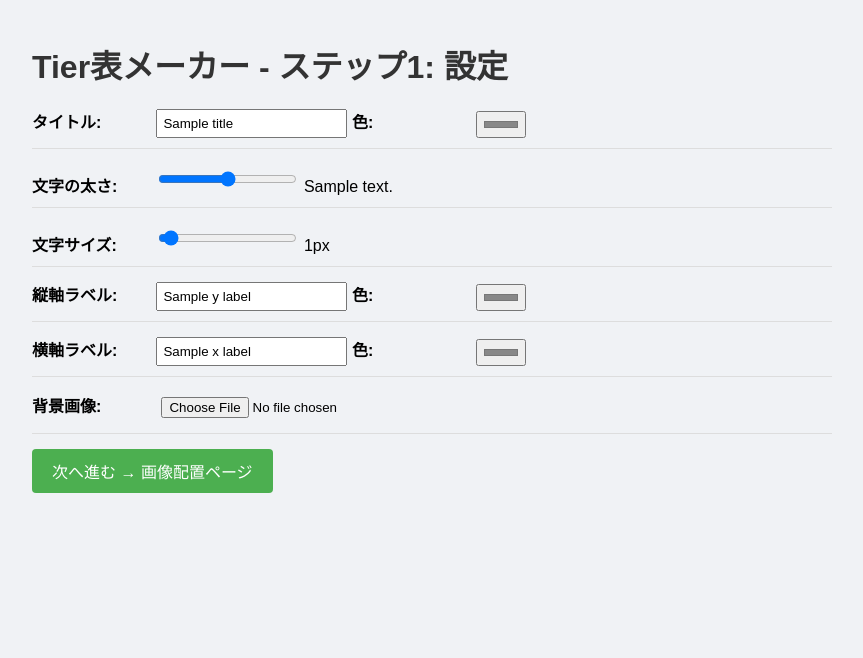
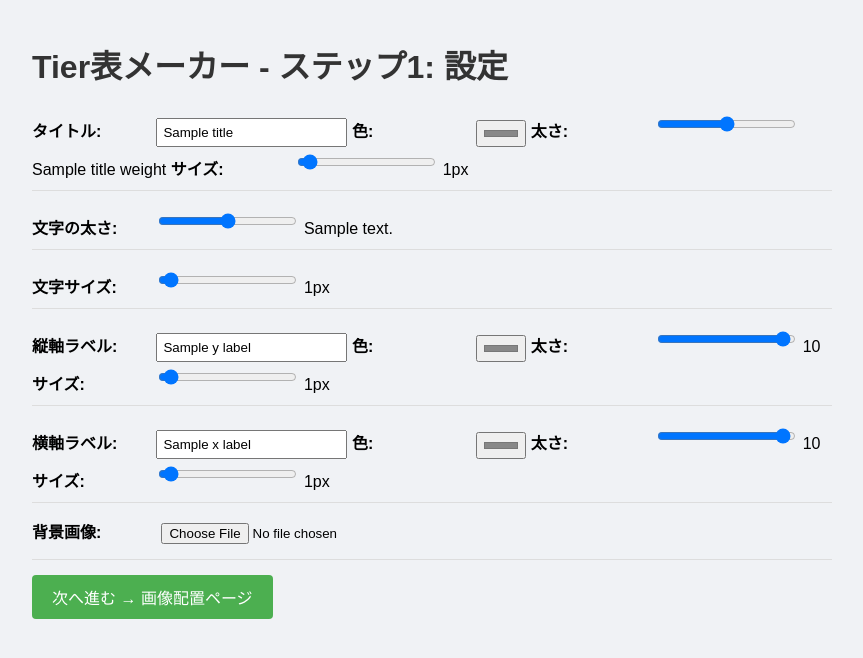
Before and after one commit to masato1224-git/Tier_chart_maker, a Flask app: template home/templates/step1_settings.html in a window 1280 px wide. Shown: the top 658 px of the page, without its empty margins (208-1071 px from the left). Run offline with Flask 3, Linux system fonts and the light colour scheme; the template is opened without the code that fills it: most values are stand-ins (such as "Sample title", 1, 10 or a date in 2020).

Commit message:
バグ修正、機能追加

```diff
--- a/home/__init__.py
+++ b/home/__init__.py
@@ -2,4 +2,3 @@ from flask import Flask, render_template, request, send_file
 import os
 app = Flask(__name__)
 app.secret_key = 'tier_chart_maker_secret_2024'
-import home.main as main
--- a/home/main.py
+++ b/home/main.py
@@ -1,4 +1,13 @@
-from home import app
+from flask import Flask, render_template, request, redirect, url_for, session, jsonify
+from werkzeug.utils import secure_filename
+from PIL import Image, ImageDraw, ImageFont
+import io
+import base64
+import os
+import uuid
+
+app = Flask(__name__)
+app.secret_key = 'tier_chart_maker_secret_2024'
 from flask import render_template, request, send_file, session, redirect, url_for
 from PIL import Image, ImageDraw, ImageFont
 from werkzeug.utils import secure_filename
@@ -63,10 +72,16 @@ def index():
 
         session['title'] = request.form.get('title', 'My Tier')
         session['title_color'] = normalize_color(request.form.get('title_color', '#ffffff'))
+        session['title_weight'] = int(request.form.get('title_weight', 0) or 0)
+        session['title_size'] = int(request.form.get('title_size', 40) or 40)
         session['x_label'] = request.form.get('x_label', 'Width')
         session['x_color'] = normalize_color(request.form.get('x_color', '#ffffff'))
+        session['x_weight'] = int(request.form.get('x_weight', 0) or 0)
+        session['x_size'] = int(request.form.get('x_size', 24) or 24)
         session['y_label'] = request.form.get('y_label', 'Height')
         session['y_color'] = normalize_color(request.form.get('y_color', '#ffffff'))
+        session['y_weight'] = int(request.form.get('y_weight', 0) or 0)
+        session['y_size'] = int(request.form.get('y_size', 24) or 24)
         session['text_weight'] = int(request.form.get('text_weight', 0) or 0)
         session['text_size'] = int(request.form.get('text_size', 40) or 40)
 
@@ -86,10 +101,16 @@ def index():
         'step1_settings.html',
         title=session.get('title', 'My Best Games'),
         title_color=session.get('title_color', '#ffffff'),
+        title_weight=session.get('title_weight', 0),
+        title_size=session.get('title_size', 40),
         y_label=session.get('y_label', 'Quality'),
         y_color=session.get('y_color', '#ff0000'),
+        y_weight=session.get('y_weight', 0),
+        y_size=session.get('y_size', 24),
         x_label=session.get('x_label', 'Enjoyment'),
         x_color=session.get('x_color', '#00ff00'),
+        x_weight=session.get('x_weight', 0),
+        x_size=session.get('x_size', 24),
         text_weight=session.get('text_weight', 1),
         text_size=session.get('text_size', 40),
     )
@@ -124,10 +145,16 @@ def generate_final():
     # 設定を取得
     title = session.get('title')
     title_color = session.get('title_color')
+    title_weight = session.get('title_weight', 0)
+    title_size = session.get('title_size', 40)
     x_label = session.get('x_label')
     x_color = session.get('x_color')
+    x_weight = session.get('x_weight', 0)
+    x_size = session.get('x_size', 24)
     y_label = session.get('y_label')
     y_color = session.get('y_color')
+    y_weight = session.get('y_weight', 0)
+    y_size = session.get('y_size', 24)
     text_weight = session.get('text_weight', 0)
     text_size = session.get('text_size', 40)
     bg_file_path = session.get('bg_file_path')
@@ -140,24 +167,36 @@ def generate_final():
         base_img = Image.new("RGBA", (1200, 800), (40, 44, 52, 255))
 
     draw = ImageDraw.Draw(base_img)
-    text_size = session.get('text_size', 40)
-    title_size = max(24, text_size)
-    axis_size = max(16, int(text_size * 0.6))
-    title_font = load_font(title_size)
-    axis_font = load_font(axis_size)
+    title_font = load_font(max(24, title_size))
+    y_axis_font = load_font(max(16, y_size))
+    x_axis_font = load_font(max(16, x_size))
 
     title_color = normalize_color(title_color, '#ffffff')
     x_color = normalize_color(x_color, '#ffffff')
     y_color = normalize_color(y_color, '#ffffff')
 
     # タイトルと軸ラベルを描画
-    draw.text((950, 30), title, fill=title_color, font=title_font, stroke_width=text_weight, stroke_fill=title_color)
-    draw.text((50, 100), f"Y: {y_label}", fill=y_color, font=axis_font, stroke_width=text_weight, stroke_fill=y_color)
-    draw.text((600, 750), f"X: {x_label}", fill=x_color, font=axis_font, stroke_width=text_weight, stroke_fill=x_color)
+    draw.text((950, 30), title, fill=title_color, font=title_font, stroke_width=title_weight, stroke_fill=title_color)
+    draw.text((50, 100), f"Y: {y_label}", fill=y_color, font=y_axis_font, stroke_width=y_weight, stroke_fill=y_color)
+    draw.text((600, 750), f"X: {x_label}", fill=x_color, font=x_axis_font, stroke_width=x_weight, stroke_fill=x_color)
+
+    # 軸の矢印を描画
+    # 縦軸 (Y軸)
+    draw.line([(100, 150), (100, 700)], fill=y_color, width=3)
+    draw.polygon([(95, 150), (105, 150), (100, 130)], fill=y_color)
+
+    # 横軸 (X軸)
+    draw.line([(150, 650), (1100, 650)], fill=x_color, width=3)
+    draw.polygon([(1100, 645), (1100, 655), (1120, 650)], fill=x_color)
 
     # 画像を配置
     x_offset, y_offset = 150, 150
     for img_path in image_list:
+        if img_path is None:
+            # 改行
+            x_offset = 150
+            y_offset += 120
+            continue
         if not img_path or not os.path.exists(img_path):
             continue
         img = Image.open(img_path).convert("RGBA").resize((100, 100))
@@ -182,10 +221,16 @@ def preview_image():
 
     title = session.get('title')
     title_color = session.get('title_color')
+    title_weight = session.get('title_weight', 0)
+    title_size = session.get('title_size', 40)
     x_label = session.get('x_label')
     x_color = session.get('x_color')
+    x_weight = session.get('x_weight', 0)
+    x_size = session.get('x_size', 24)
     y_label = session.get('y_label')
     y_color = session.get('y_color')
+    y_weight = session.get('y_weight', 0)
+    y_size = session.get('y_size', 24)
     text_weight = session.get('text_weight', 0)
     text_size = session.get('text_size', 40)
     bg_file_path = session.get('bg_file_path')
@@ -197,22 +242,34 @@ def preview_image():
         base_img = Image.new("RGBA", (1200, 800), (40, 44, 52, 255))
 
     draw = ImageDraw.Draw(base_img)
-    text_size = session.get('text_size', 40)
-    title_size = max(24, text_size)
-    axis_size = max(16, int(text_size * 0.6))
-    title_font = load_font(title_size)
-    axis_font = load_font(axis_size)
+    title_font = load_font(max(24, title_size))
+    y_axis_font = load_font(max(16, y_size))
+    x_axis_font = load_font(max(16, x_size))
 
     title_color = normalize_color(title_color, '#ffffff')
     x_color = normalize_color(x_color, '#ffffff')
     y_color = normalize_color(y_color, '#ffffff')
 
-    draw.text((950, 30), title, fill=title_color, font=title_font, stroke_width=text_weight, stroke_fill=title_color)
-    draw.text((50, 100), f"Y: {y_label}", fill=y_color, font=axis_font, stroke_width=text_weight, stroke_fill=y_color)
-    draw.text((600, 750), f"X: {x_label}", fill=x_color, font=axis_font, stroke_width=text_weight, stroke_fill=x_color)
+    draw.text((950, 30), title, fill=title_color, font=title_font, stroke_width=title_weight, stroke_fill=title_color)
+    draw.text((50, 100), f"Y: {y_label}", fill=y_color, font=y_axis_font, stroke_width=y_weight, stroke_fill=y_color)
+    draw.text((600, 750), f"X: {x_label}", fill=x_color, font=x_axis_font, stroke_width=x_weight, stroke_fill=x_color)
+
+    # 軸の矢印を描画
+    # 縦軸 (Y軸)
+    draw.line([(100, 150), (100, 700)], fill=y_color, width=3)
+    draw.polygon([(95, 150), (105, 150), (100, 130)], fill=y_color)
+
+    # 横軸 (X軸)
+    draw.line([(150, 650), (1100, 650)], fill=x_color, width=3)
+    draw.polygon([(1100, 645), (1100, 655), (1120, 650)], fill=x_color)
 
     x_offset, y_offset = 150, 150
     for img_path in image_list:
+        if img_path is None:
+            # 改行
+            x_offset = 150
+            y_offset += 120
+            continue
         if not img_path or not os.path.exists(img_path):
             continue
         img = Image.open(img_path).convert("RGBA").resize((100, 100))
@@ -232,11 +289,17 @@ def preview_image():
 def api_image_list():
     """セッションの画像リスト情報をJSON返す"""
     image_list = session.get('image_list', [])
-    return {'images': [f'image_{i}' for i in range(len(image_list))]}
+    images = []
+    for i, img_path in enumerate(image_list):
+        if img_path is None:
+            images.append(f'改行 {i + 1}')
+        else:
+            images.append(f'画像 {i + 1}')
+    return {'images': images}
 
 @app.route('/api/remove_image/<int:idx>', methods=['POST'])
 def api_remove_image(idx):
-    """セッションから指定インデックスの画像を削除"""
+    """セッションから指定インデックスの画像または改行を削除"""
     image_list = session.get('image_list', [])
     if 0 <= idx < len(image_list):
         image_list.pop(idx)
@@ -245,5 +308,14 @@ def api_remove_image(idx):
         return {'success': True}
     return {'success': False}
 
+@app.route('/api/add_newline', methods=['POST'])
+def api_add_newline():
+    """改行を追加"""
+    image_list = session.get('image_list', [])
+    image_list.append(None)  # Noneを追加して改行を表す
+    session['image_list'] = image_list
+    session.modified = True
+    return {'success': True}
+
 if __name__ == '__main__':
     app.run(debug=True)
--- a/home/templates/step1_settings.html
+++ b/home/templates/step1_settings.html
@@ -21,6 +21,12 @@
             <input type="text" name="title" value="{{ title }}" required>
             <label>色:</label>
             <input type="color" name="title_color" value="{{ title_color }}">
+            <label>太さ:</label>
+            <input type="range" name="title_weight" id="title_weight" min="0" max="10" value="{{ title_weight }}">
+            <span id="title_weight_value">{{ title_weight }}</span>
+            <label>サイズ:</label>
+            <input type="range" name="title_size" id="title_size" min="16" max="72" value="{{ title_size }}">
+            <span id="title_size_value">{{ title_size }}</span>px
         </div>
         <div class="form-group">
             <label>文字の太さ:</label>
@@ -37,6 +43,12 @@
             <input type="text" name="y_label" value="{{ y_label }}">
             <label>色:</label>
             <input type="color" name="y_color" value="{{ y_color }}">
+            <label>太さ:</label>
+            <input type="range" name="y_weight" id="y_weight" min="0" max="10" value="{{ y_weight }}">
+            <span id="y_weight_value">{{ y_weight }}</span>
+            <label>サイズ:</label>
+            <input type="range" name="y_size" id="y_size" min="16" max="72" value="{{ y_size }}">
+            <span id="y_size_value">{{ y_size }}</span>px
         </div>
 
         <div class="form-group">
@@ -44,6 +56,12 @@
             <input type="text" name="x_label" value="{{ x_label }}">
             <label>色:</label>
             <input type="color" name="x_color" value="{{ x_color }}">
+            <label>太さ:</label>
+            <input type="range" name="x_weight" id="x_weight" min="0" max="10" value="{{ x_weight }}">
+            <span id="x_weight_value">{{ x_weight }}</span>
+            <label>サイズ:</label>
+            <input type="range" name="x_size" id="x_size" min="16" max="72" value="{{ x_size }}">
+            <span id="x_size_value">{{ x_size }}</span>px
         </div>
         <div class="form-group">
             <label>背景画像:</label>
@@ -56,6 +74,18 @@
         const weightValue = document.getElementById('text_weight_value');
         const sizeInput = document.getElementById('text_size');
         const sizeValue = document.getElementById('text_size_value');
+        const titleWeightInput = document.getElementById('title_weight');
+        const titleWeightValue = document.getElementById('title_weight_value');
+        const titleSizeInput = document.getElementById('title_size');
+        const titleSizeValue = document.getElementById('title_size_value');
+        const yWeightInput = document.getElementById('y_weight');
+        const yWeightValue = document.getElementById('y_weight_value');
+        const ySizeInput = document.getElementById('y_size');
+        const ySizeValue = document.getElementById('y_size_value');
+        const xWeightInput = document.getElementById('x_weight');
+        const xWeightValue = document.getElementById('x_weight_value');
+        const xSizeInput = document.getElementById('x_size');
+        const xSizeValue = document.getElementById('x_size_value');
 
         weightInput.addEventListener('input', () => {
             weightValue.textContent = weightInput.value;
@@ -63,6 +93,24 @@
         sizeInput.addEventListener('input', () => {
             sizeValue.textContent = sizeInput.value;
         });
+        titleWeightInput.addEventListener('input', () => {
+            titleWeightValue.textContent = titleWeightInput.value;
+        });
+        titleSizeInput.addEventListener('input', () => {
+            titleSizeValue.textContent = titleSizeInput.value;
+        });
+        yWeightInput.addEventListener('input', () => {
+            yWeightValue.textContent = yWeightInput.value;
+        });
+        ySizeInput.addEventListener('input', () => {
+            ySizeValue.textContent = ySizeInput.value;
+        });
+        xWeightInput.addEventListener('input', () => {
+            xWeightValue.textContent = xWeightInput.value;
+        });
+        xSizeInput.addEventListener('input', () => {
+            xSizeValue.textContent = xSizeInput.value;
+        });
     </script>
 </body>
 </html>
```
Also changed, not shown: home/templates/step2_place_images.html (+14 -1 lines), tmp_uploads/bg_03e17ccff75345d1af9d6edeccf85e83_page_bg_raw.jpg (added).
